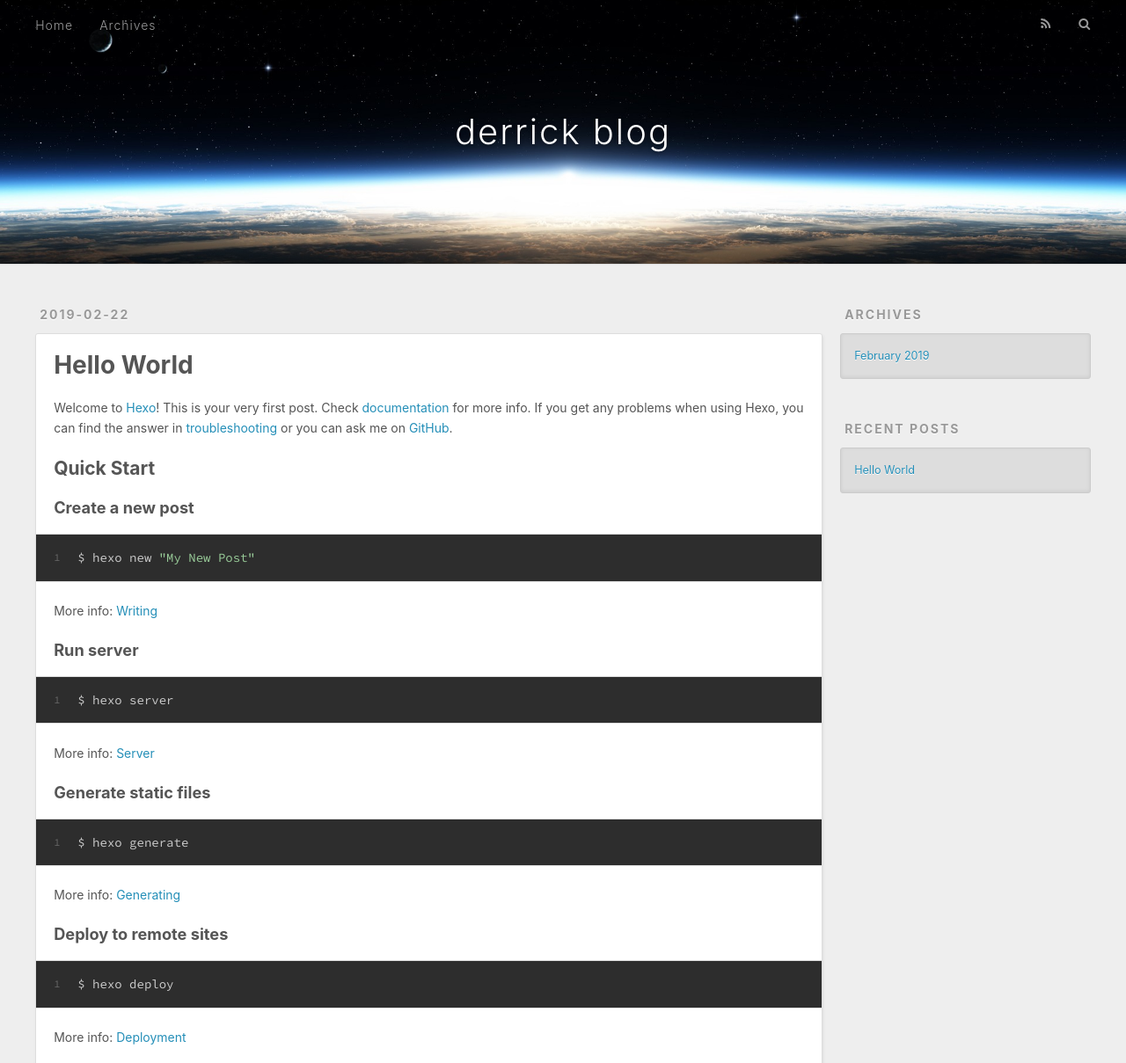
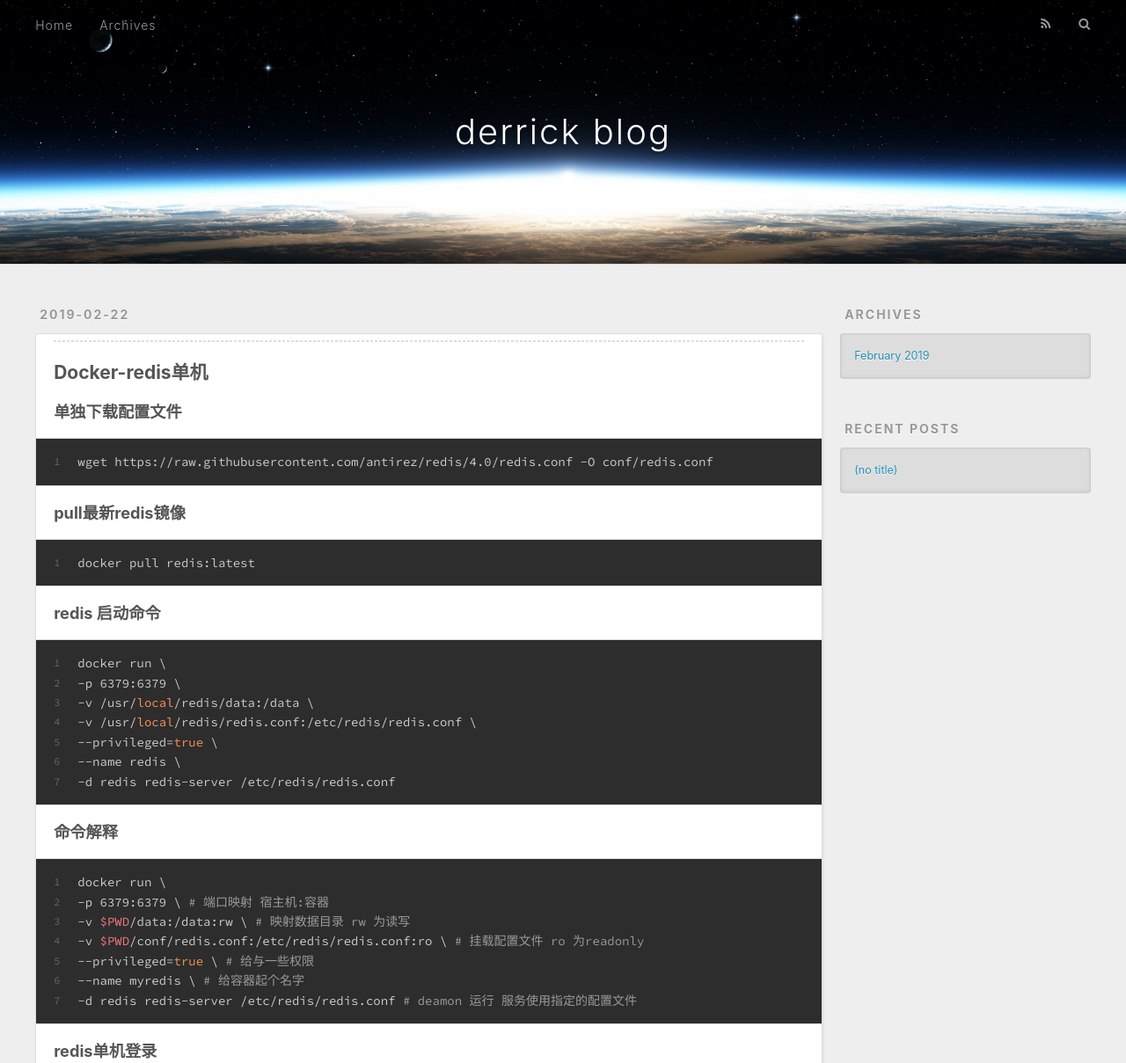
Before and after one commit to derrick-chen-git/derrick-chen-git.github.io, a plain HTML site: page 2019/02/22/hello-world/index.html in a window 1280 px wide. Shown: the top 1209 px of the page at 88% size. Drawn offline with nearby package versions, Linux system fonts and the light colour scheme.

Commit message:
Site updated: 2019-02-22 16:44:58

```diff
--- a/2019/02/22/hello-world/index.html
+++ b/2019/02/22/hello-world/index.html
@@ -5,19 +5,19 @@
 
 
 
-  <title>Hello World | derrick blog</title>
+  <title>derrick blog</title>
   <meta name="viewport" content="width=device-width, initial-scale=1, maximum-scale=1">
-  <meta name="description" content="Welcome to Hexo! This is your very first post. Check documentation for more info. If you get any problems when using Hexo, you can find the answer in troubleshooting or you can ask me on GitHub. Quick">
+  <meta name="description" content="Docker-redis单机单独下载配置文件1wget https://raw.githubusercontent.com/antirez/redis/4.0/redis.conf -O conf/redis.conf pull最新redis镜像1docker pull redis:latest redis 启动命令1234567docker run \-p 6379:6379 \-v /usr">
 <meta property="og:type" content="article">
-<meta property="og:title" content="Hello World">
+<meta property="og:title" content="derrick blog">
 <meta property="og:url" content="http://yoursite.com/2019/02/22/hello-world/index.html">
 <meta property="og:site_name" content="derrick blog">
-<meta property="og:description" content="Welcome to Hexo! This is your very first post. Check documentation for more info. If you get any problems when using Hexo, you can find the answer in troubleshooting or you can ask me on GitHub. Quick">
+<meta property="og:description" content="Docker-redis单机单独下载配置文件1wget https://raw.githubusercontent.com/antirez/redis/4.0/redis.conf -O conf/redis.conf pull最新redis镜像1docker pull redis:latest redis 启动命令1234567docker run \-p 6379:6379 \-v /usr">
 <meta property="og:locale" content="default">
-<meta property="og:updated_time" content="2019-02-22T07:21:33.213Z">
+<meta property="og:updated_time" content="2019-02-22T08:44:43.798Z">
 <meta name="twitter:card" content="summary">
-<meta name="twitter:title" content="Hello World">
-<meta name="twitter:description" content="Welcome to Hexo! This is your very first post. Check documentation for more info. If you get any problems when using Hexo, you can find the answer in troubleshooting or you can ask me on GitHub. Quick">
+<meta name="twitter:title" content="derrick blog">
+<meta name="twitter:description" content="Docker-redis单机单独下载配置文件1wget https://raw.githubusercontent.com/antirez/redis/4.0/redis.conf -O conf/redis.conf pull最新redis镜像1docker pull redis:latest redis 启动命令1234567docker run \-p 6379:6379 \-v /usr">
 
     <link rel="alternate" href="/atom.xml" title="derrick blog" type="application/atom+xml">
 
@@ -67,39 +67,26 @@
         <section id="main"><article id="post-hello-world" class="article article-type-post" itemscope itemprop="blogPost">
   <div class="article-meta">
     <a href="/2019/02/22/hello-world/" class="article-date">
-  <time datetime="2019-02-22T07:21:33.213Z" itemprop="datePublished">2019-02-22</time>
+  <time datetime="2019-02-22T08:44:43.797Z" itemprop="datePublished">2019-02-22</time>
 </a>
 
   </div>
   <div class="article-inner">
 
 
-      <header class="article-header">
-
-
-    <h1 class="article-title" itemprop="name">
-      Hello World
-    </h1>
-
-
-      </header>
-
     <div class="article-entry" itemprop="articleBody">
 
-        <p>Welcome to <a href="https://hexo.io/" target="_blank" rel="noopener">Hexo</a>! This is your very first post. Check <a href="https://hexo.io/docs/" target="_blank" rel="noopener">documentation</a> for more info. If you get any problems when using Hexo, you can find the answer in <a href="https://hexo.io/docs/troubleshooting.html" target="_blank" rel="noopener">troubleshooting</a> or you can ask me on <a href="https://github.com/hexojs/hexo/issues" target="_blank" rel="noopener">GitHub</a>.</p>
-<h2 id="Quick-Start"><a href="#Quick-Start" class="headerlink" title="Quick Start"></a>Quick Start</h2><h3 id="Create-a-new-post"><a href="#Create-a-new-post" class="headerlink" title="Create a new post"></a>Create a new post</h3><figure class="highlight bash"><table><tr><td class="gutter"><pre><span class="line">1</span><br></pre></td><td class="code"><pre><span class="line">$ hexo new <span class="string">"My New Post"</span></span><br></pre></td></tr></table></figure>
-<p>More info: <a href="https://hexo.io/docs/writing.html" target="_blank" rel="noopener">Writing</a></p>
-<h3 id="Run-server"><a href="#Run-server" class="headerlink" title="Run server"></a>Run server</h3><figure class="highlight bash"><table><tr><td class="gutter"><pre><span class="line">1</span><br></pre></td><td class="code"><pre><span class="line">$ hexo server</span><br></pre></td></tr></table></figure>
-<p>More info: <a href="https://hexo.io/docs/server.html" target="_blank" rel="noopener">Server</a></p>
-<h3 id="Generate-static-files"><a href="#Generate-static-files" class="headerlink" title="Generate static files"></a>Generate static files</h3><figure class="highlight bash"><table><tr><td class="gutter"><pre><span class="line">1</span><br></pre></td><td class="code"><pre><span class="line">$ hexo generate</span><br></pre></td></tr></table></figure>
-<p>More info: <a href="https://hexo.io/docs/generating.html" target="_blank" rel="noopener">Generating</a></p>
-<h3 id="Deploy-to-remote-sites"><a href="#Deploy-to-remote-sites" class="headerlink" title="Deploy to remote sites"></a>Deploy to remote sites</h3><figure class="highlight bash"><table><tr><td class="gutter"><pre><span class="line">1</span><br></pre></td><td class="code"><pre><span class="line">$ hexo deploy</span><br></pre></td></tr></table></figure>
-<p>More info: <a href="https://hexo.io/docs/deployment.html" target="_blank" rel="noopener">Deployment</a></p>
+        <hr>
+<h2 id="Docker-redis单机"><a href="#Docker-redis单机" class="headerlink" title="Docker-redis单机"></a>Docker-redis单机</h2><h3 id="单独下载配置文件"><a href="#单独下载配置文件" class="headerlink" title="单独下载配置文件"></a>单独下载配置文件</h3><figure class="highlight bash"><table><tr><td class="gutter"><pre><span class="line">1</span><br></pre></td><td class="code"><pre><span class="line">wget https://raw.githubusercontent.com/antirez/redis/4.0/redis.conf -O conf/redis.conf</span><br></pre></td></tr></table></figure>
+<h3 id="pull最新redis镜像"><a href="#pull最新redis镜像" class="headerlink" title="pull最新redis镜像"></a>pull最新redis镜像</h3><figure class="highlight bash"><table><tr><td class="gutter"><pre><span class="line">1</span><br></pre></td><td class="code"><pre><span class="line">docker pull redis:latest</span><br></pre></td></tr></table></figure>
+<h3 id="redis-启动命令"><a href="#redis-启动命令" class="headerlink" title="redis 启动命令"></a>redis 启动命令</h3><figure class="highlight bash"><table><tr><td class="gutter"><pre><span class="line">1</span><br><span class="line">2</span><br><span class="line">3</span><br><span class="line">4</span><br><span class="line">5</span><br><span class="line">6</span><br><span class="line">7</span><br></pre></td><td class="code"><pre><span class="line">docker run \</span><br><span class="line">-p 6379:6379 \</span><br><span class="line">-v /usr/<span class="built_in">local</span>/redis/data:/data \</span><br><span class="line">-v /usr/<span class="built_in">local</span>/redis/redis.conf:/etc/redis/redis.conf \</span><br><span class="line">--privileged=<span class="literal">true</span> \</span><br><span class="line">--name redis \</span><br><span class="line">-d redis redis-server /etc/redis/redis.conf</span><br></pre></td></tr></table></figure>
+<h3 id="命令解释"><a href="#命令解释" class="headerlink" title="命令解释"></a>命令解释</h3><figure class="highlight bash"><table><tr><td class="gutter"><pre><span class="line">1</span><br><span class="line">2</span><br><span class="line">3</span><br><span class="line">4</span><br><span class="line">5</span><br><span class="line">6</span><br><span class="line">7</span><br></pre></td><td class="code"><pre><span class="line">docker run \</span><br><span class="line">-p 6379:6379 \ <span class="comment"># 端口映射 宿主机:容器</span></span><br><span class="line">-v <span class="variable">$PWD</span>/data:/data:rw \ <span class="comment"># 映射数据目录 rw 为读写</span></span><br><span class="line">-v <span class="variable">$PWD</span>/conf/redis.conf:/etc/redis/redis.conf:ro \ <span class="comment"># 挂载配置文件 ro 为readonly</span></span><br><span class="line">--privileged=<span class="literal">true</span> \ <span class="comment"># 给与一些权限</span></span><br><span class="line">--name myredis \ <span class="comment"># 给容器起个名字</span></span><br><span class="line">-d redis redis-server /etc/redis/redis.conf <span class="comment"># deamon 运行 服务使用指定的配置文件</span></span><br></pre></td></tr></table></figure>
+<h3 id="redis单机登录"><a href="#redis单机登录" class="headerlink" title="redis单机登录"></a>redis单机登录</h3><figure class="highlight bash"><table><tr><td class="gutter"><pre><span class="line">1</span><br></pre></td><td class="code"><pre><span class="line">docker inspect 容器id|grep -i add</span><br></pre></td></tr></table></figure>
 
 
     </div>
     <footer class="article-footer">
-      <a data-url="http://yoursite.com/2019/02/22/hello-world/" data-id="cjsfso3kb00002j3k5tb7eoli" class="article-share-link">Share</a>
+      <a data-url="http://yoursite.com/2019/02/22/hello-world/" data-id="cjsft7zax0000783kh73ugp8b" class="article-share-link">Share</a>
 
 
     </footer>
@@ -138,7 +125,7 @@
       <ul>
 
           <li>
-            <a href="/2019/02/22/hello-world/">Hello World</a>
+            <a href="/2019/02/22/hello-world/">(no title)</a>
           </li>
 
       </ul>
```
Also changed, not shown: archives/2019/02/index.html (+2 -8 lines), archives/2019/index.html (+2 -8 lines), archives/index.html (+2 -8 lines), index.html (+9 -22 lines).
